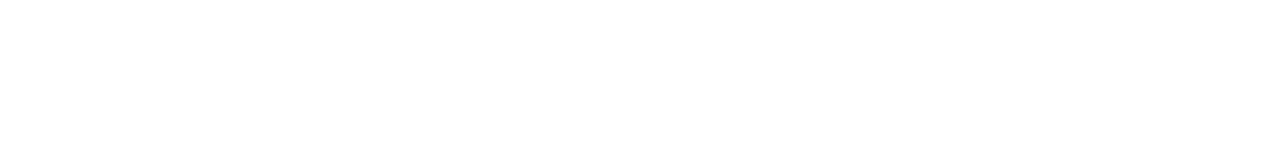
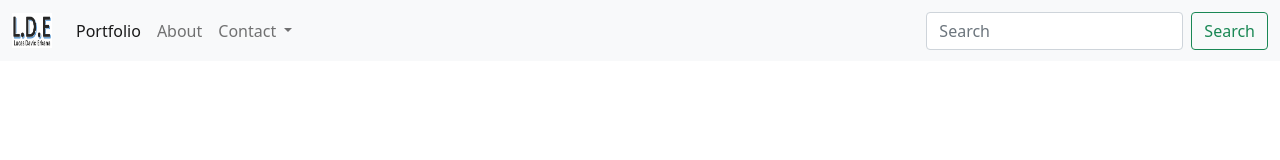
Before and after one commit to Lucas-Erkana/Lucas-Portfolio-Prototype, a website: page index.html in a window 1280 px wide. Drawn offline with nearby package versions, Linux system fonts and the light colour scheme.

Commit message:
Add Navbar within Header tag

```diff
--- a/index.html
+++ b/index.html
@@ -12,8 +12,41 @@
   </head>
 
   <body>
-
-
+    <header`>
+    <nav class="navbar navbar-expand-lg navbar-light bg-light">
+      <div class="container-fluid">
+        <a class="navbar-brand" href="#"><img src="/images/logo.png" alt="Lucas Erkana Logo" width="40px" height="35px"></a>
+        <button class="navbar-toggler" type="button" data-bs-toggle="collapse" data-bs-target="#navbarSupportedContent" aria-controls="navbarSupportedContent" aria-expanded="false" aria-label="Toggle navigation">
+          <span class="navbar-toggler-icon"></span>
+        </button>
+        <div class="collapse navbar-collapse" id="navbarSupportedContent">
+          <ul class="navbar-nav me-auto mb-2 mb-lg-0">
+            <li class="nav-item">
+              <a class="nav-link active" aria-current="page" href="#">Portfolio</a>
+            </li>
+            <li class="nav-item">
+              <a class="nav-link" href="#">About</a>
+            </li>
+            <li class="nav-item dropdown">
+              <a class="nav-link dropdown-toggle" href="#" id="navbarDropdown" role="button" data-bs-toggle="dropdown" aria-expanded="false">
+                Contact
+              </a>
+              <ul class="dropdown-menu" aria-labelledby="navbarDropdown">
+                <li><a class="dropdown-item" href="https://www.linkedin.com/in/lucas-erkana-b30a0b3b/">LinkedIn</a></li>
+                <li><a class="dropdown-item" href="https://twitter.com/@Lucas_David_22">Twitter</a></li>
+                <li><a class="dropdown-item" href="https://www.facebook.com/lucash.toni">Facebook</a></li>
+                <li><a class="dropdown-item" href="https://github.com/Lucash2022">Github</a></li>
+              </ul>
+            </li>
+          </ul>
+          <form class="d-flex">
+            <input class="form-control me-2" type="search" placeholder="Search" aria-label="Search">
+            <button class="btn btn-outline-success" type="submit">Search</button>
+          </form>
+        </div>
+      </div>
+  </nav>
+</header>
 <script src="https://cdn.jsdelivr.net/npm/@popperjs/core@2.9.2/dist/umd/popper.min.js" integrity="sha384-IQsoLXl5PILFhosVNubq5LC7Qb9DXgDA9i+tQ8Zj3iwWAwPtgFTxbJ8NT4GN1R8p" crossorigin="anonymous"></script>
 <script src="https://cdn.jsdelivr.net/npm/bootstrap@5.0.2/dist/js/bootstrap.min.js" integrity="sha384-cVKIPhGWiC2Al4u+LWgxfKTRIcfu0JTxR+EQDz/bgldoEyl4H0zUF0QKbrJ0EcQF" crossorigin="anonymous"></script>
   </body>
```
